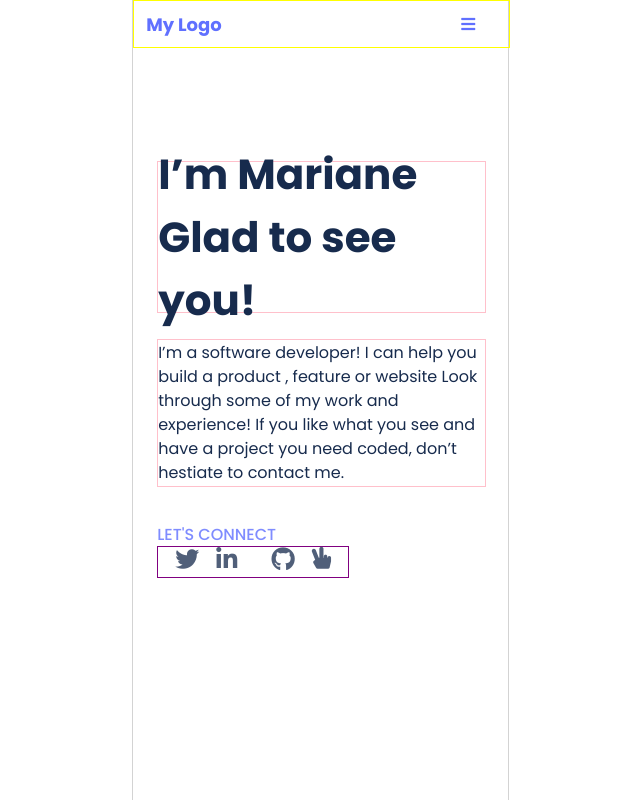
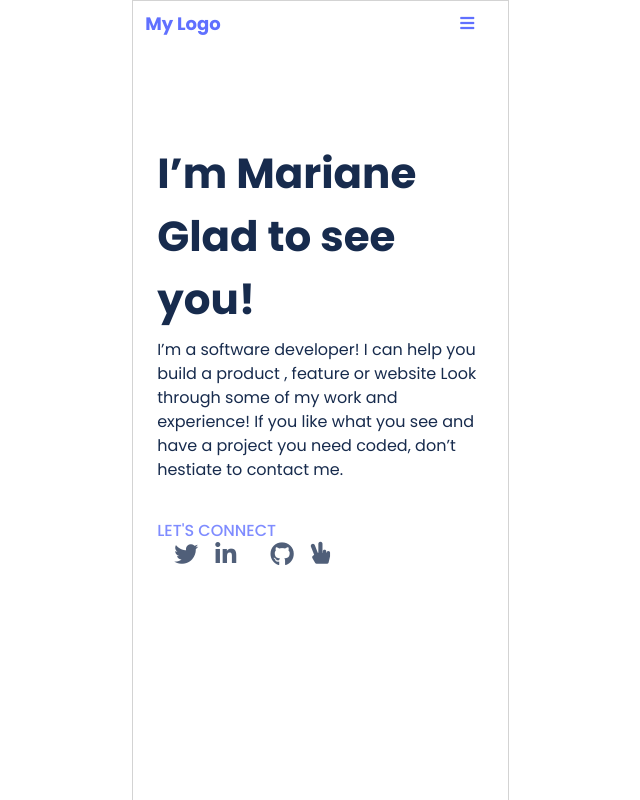
Before and after one commit to Kel-nana/Portfolio-Setup-and-Mobile-first, a plain HTML site: page index.html in a window 1280 px wide. Shown: the whole page, without its empty margins (303-943 px from the left). Drawn offline with Linux system fonts and the light colour scheme.

```diff
--- a/style.css
+++ b/style.css
@@ -58,7 +58,6 @@
   align-items: center;
   width: 375px;
   height: 46px;
-  border: 1px solid yellow;
   top: 0;
 }
 
@@ -87,7 +86,7 @@
   height: 718px;
   background-image: url("./images/header-shapes\ mobile.png");
   background-repeat: no-repeat;
-  background-size: 375px 718px;
+  background-size: 375px 672px;
 }
 
 .title {
@@ -95,7 +94,6 @@
   align-items: center;
   width: 327px;
   height: 150px;
-  border: 1px solid pink;
   font-family: "Poppins";
   font-weight: 700;
   font-size: 28px;
@@ -109,7 +107,6 @@
   align-items: center;
   width: 327px;
   height: 146px;
-  border: 1px solid pink;
   font-family: "Poppins";
   font-weight: 400;
   font-size: 16px;
@@ -141,7 +138,6 @@
   height: 30px;
   margin-left: 24px;
   margin-top: 15px;
-  border: 1px solid purple;
 }
 
 .fa-twitter,
```
